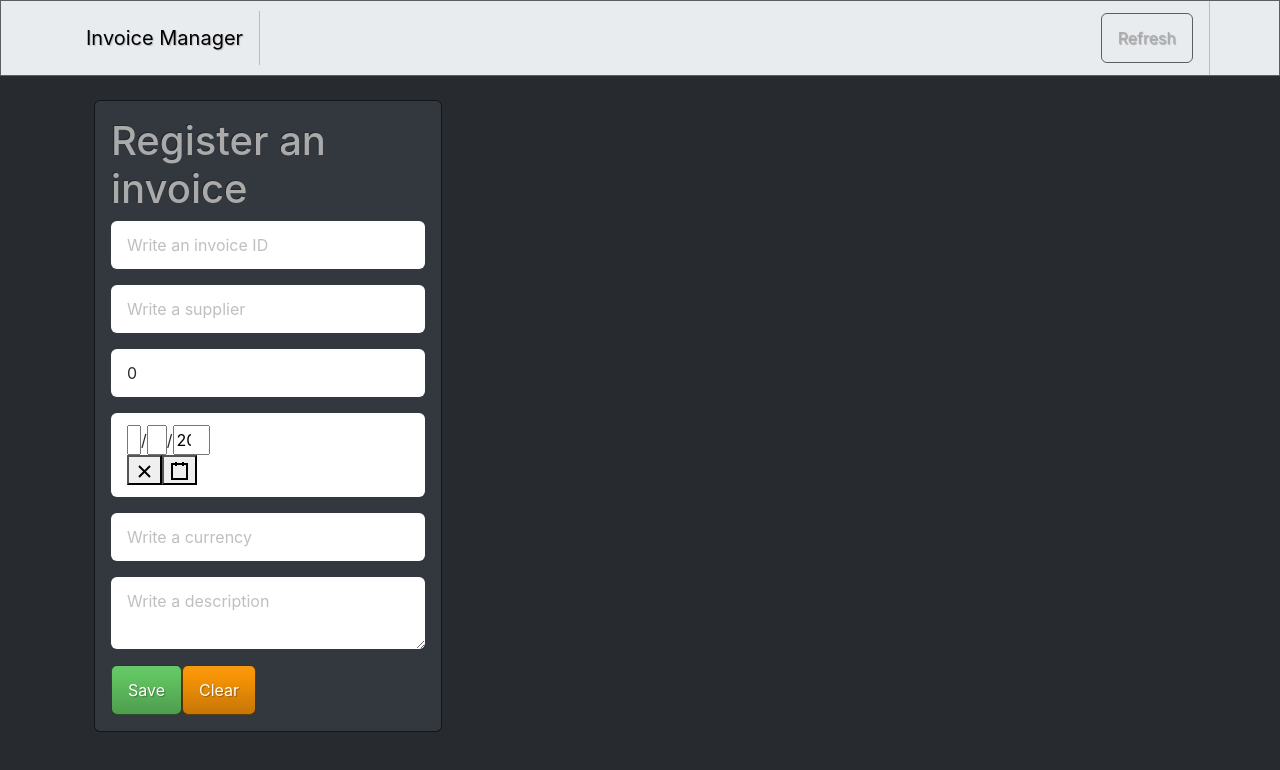
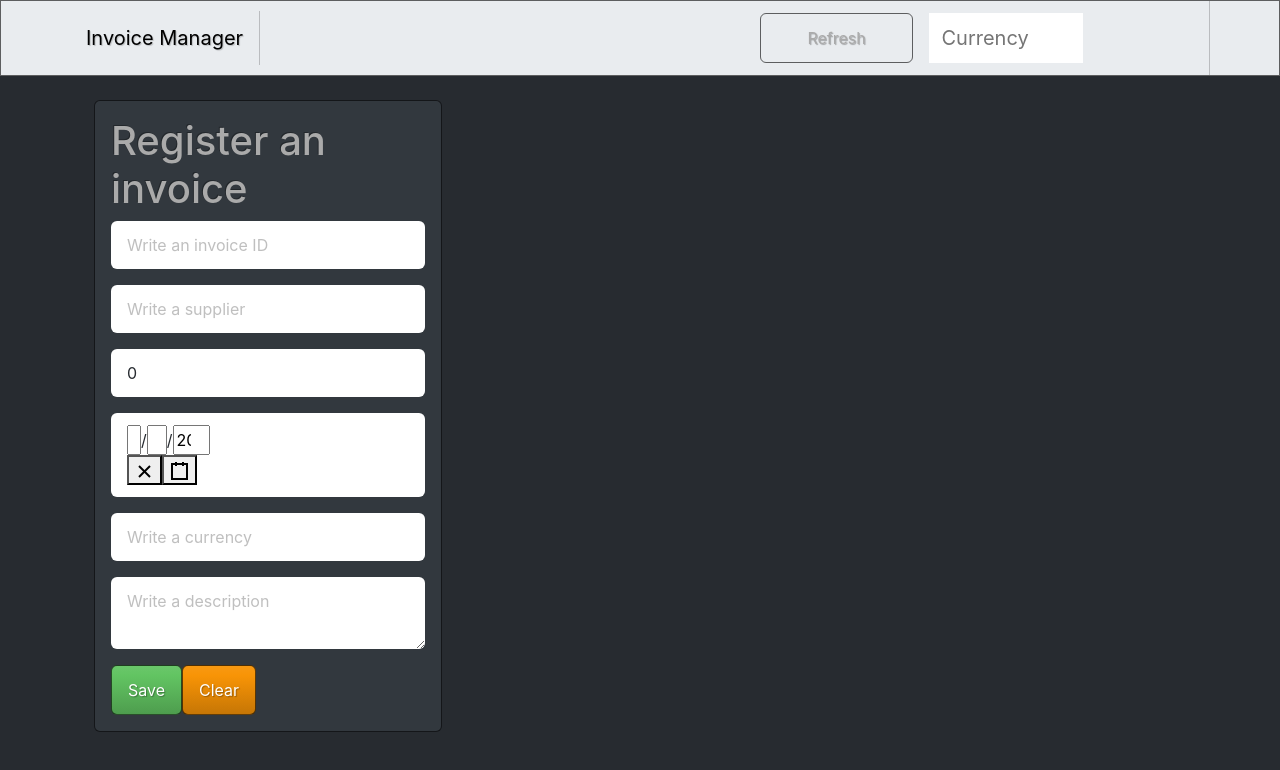
Before and after one commit to crolopez/invoice-manager-app, a React (Create React App) app: page / in a window 1280 px wide. Shown: the top 770 px of the page. Built offline with nearby package versions, Linux system fonts and the light colour scheme.

Commit message:
Add currency filter

```diff
--- a/src/components/InvoiceRefresh.tsx
+++ b/src/components/InvoiceRefresh.tsx
@@ -1,14 +1,17 @@
-import { useContext } from 'react'
+import { ChangeEvent, useContext, useState } from 'react'
 import { ApiErrorStateContext, SetInvoicesContext } from '../Contexts'
 import { ApiHandler } from '../modules/ApiHandler'
+
+type HandleInputChange = ChangeEvent<HTMLInputElement|HTMLTextAreaElement>
 
 export default function InvoiceRefresh(): JSX.Element {
   const setInvoices = useContext(SetInvoicesContext)
   const apiErrorState = useContext(ApiErrorStateContext)
+  const [refreshCurrency, setRefreshCurrency] = useState<string>('')
 
   const refresh = async (): Promise<void> => {
     try {
-      const invoices = await ApiHandler.getInvoices()
+      const invoices = await ApiHandler.getInvoices(refreshCurrency)
       setInvoices(invoices)
       apiErrorState.setApiErrors([])
     } catch(e) {
@@ -16,11 +19,19 @@ export default function InvoiceRefresh(): JSX.Element {
     }
   }
 
+  const handleInputChange = (event: HandleInputChange) => {
+    const {value} = event.target
+    setRefreshCurrency(value)
+  }
+
   return (
-    <div className='rounded-0'>
-      <button className='btn' onClick={() => refresh()}>
+    <div className='rounded-0 row'>
+      <button className='btn mx-3 col-md-4' onClick={() => refresh()}>
         Refresh
       </button>
+      <input name='currency' type="text" placeholder='Currency'
+        className='border-0 col-md-4'
+        onChange={handleInputChange}/>
     </div>
   )
 }
--- a/src/modules/ApiHandler.ts
+++ b/src/modules/ApiHandler.ts
@@ -54,8 +54,9 @@ export class ApiHandler {
     return
   }
 
-  static async getInvoices(): Promise<Invoice[]> {
-    const { data } = await axios.get<ApiResponse>(API_ENDPOINT, requestHeaders)
+  static async getInvoices(currency: string): Promise<Invoice[]> {
+    const requestUrl = `${API_ENDPOINT}${currency != '' ? `?currency=${currency}` : ''}`
+    const { data } = await axios.get<ApiResponse>(requestUrl, requestHeaders)
 
     if (data.errors != undefined) {
       throw data.errors
```
